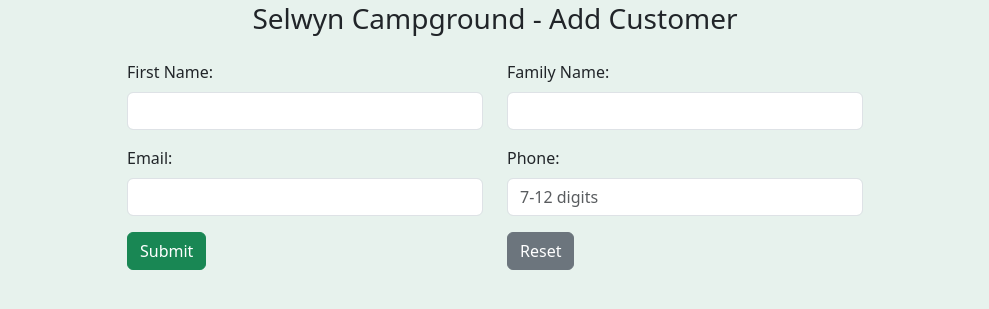
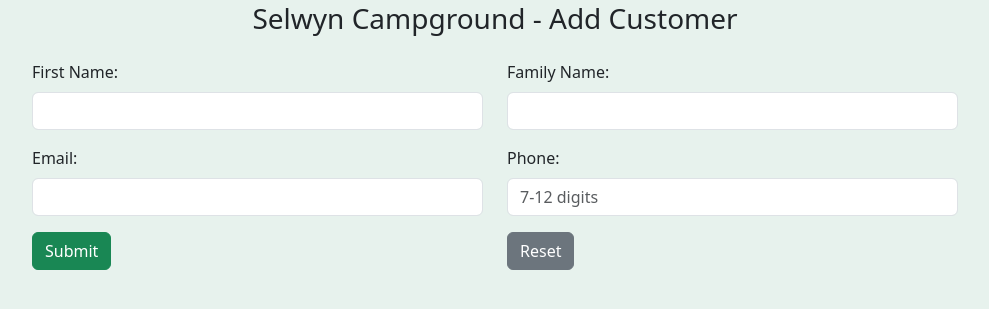
Before and after one commit to yingzhengv5/scg, a Flask app: page /customer/add in a window 1280 px wide. Shown: the part 110-419 px from the top of the page, without its empty margins (145-1134 px from the left). Run offline with Flask 3, Linux system fonts and the light colour scheme.

Commit message:
Layout adjustments

```diff
--- a/templates/add_or_edit_customer.html
+++ b/templates/add_or_edit_customer.html
@@ -16,7 +16,7 @@
         <!--Display selected customer's default value and allow user to change-->
         <input type="hidden" id="customer_id" name="customer_id" value="{{ customer[0] }}">
         <div class="row justify-content-center mb-3">
-            <div class="col-md-4">
+            <div class="col-md-5">
                 <label class="form-label" for="firstname">First Name:</label>
                 <!-- Only allow letters -->
                 <input class="form-control" type="text" id="firstname" name="firstname" pattern="[A-Za-z]*"
@@ -25,7 +25,7 @@
                     Please enter letters (a-z,A-Z) only
                 </div>
             </div>
-            <div class="col-md-4">
+            <div class="col-md-5">
                 <label class="form-label" for="familyname">Family Name:</label>
                 <!-- Only allow letters -->
                 <input class="form-control" type="text" id="familyname" name="familyname" pattern="[A-Za-z]*"
@@ -37,14 +37,14 @@
         </div>
 
         <div class="row justify-content-center mb-3">
-            <div class="col-md-4">
+            <div class="col-md-5">
                 <label class="form-label" for="email">Email:</label>
                 <input class="form-control" type="email" id="email" name="email" value="{{ customer[3] }}" required>
                 <div class="invalid-feedback">
                     Please enter a valid email address
                 </div>
             </div>
-            <div class="col-md-4">
+            <div class="col-md-5">
                 <label class="form-label" for="phone">Phone:</label>
                 <!-- Only allow numbers -->
                 <input class="form-control" type="tel" id="phone" name="phone" value="{{ customer[4] }}"
@@ -54,7 +54,7 @@
                 </div>
             </div>
         </div>
-        <div class="d-grid gap-2 col-3 mx-auto">
+        <div class="d-grid gap-2 col-4 mx-auto">
             <input class="btn btn-success" type="submit" value="Update">
         </div>
     </form>
@@ -72,7 +72,7 @@
     <form action="/customer/add" method="POST" class="needs-validation" novalidate>
         <!--Prompt user input with reasonable validation message-->
         <div class="row justify-content-center mb-3">
-            <div class="col-md-4">
+            <div class="col-md-5">
                 <label class="form-label" for="firstname">First Name:</label>
                 <!-- Only allow letters -->
                 <input class="form-control" type="text" id="firstname" name="firstname" pattern="[A-Za-z]*"
@@ -81,7 +81,7 @@
                     Please enter letters (a-z,A-Z) only
                 </div>
             </div>
-            <div class="col-md-4">
+            <div class="col-md-5">
                 <label class="form-label" for="familyname">Family Name:</label>
                 <!-- Only allow letters -->
                 <input class="form-control" type="text" id="familyname" name="familyname" pattern="[A-Za-z]*"
@@ -93,14 +93,14 @@
         </div>
 
         <div class="row justify-content-center mb-3">
-            <div class="col-md-4">
+            <div class="col-md-5">
                 <label class="form-label" for="email">Email:</label>
                 <input class="form-control" type="email" id="email" name="email" required>
                 <div class="invalid-feedback">
                     Please enter a valid email address
                 </div>
             </div>
-            <div class="col-md-4">
+            <div class="col-md-5">
                 <label class="form-label" for="phone">Phone:</label>
                 <!-- Only allow numbers -->
                 <input class="form-control" type="tel" id="phone" name="phone" pattern="[0-9]{7,12}"
@@ -112,10 +112,10 @@
         </div>
 
         <div class="row justify-content-center mb-3">
-            <div class="col-md-4">
+            <div class="col-md-5">
                 <input class="btn btn-success" type="submit" value="Submit">
             </div>
-            <div class="col-md-4">
+            <div class="col-md-5">
                 <input class="btn btn-secondary" type="reset" value="Reset">
             </div>
         </div>
--- a/templates/addsuccess.html
+++ b/templates/addsuccess.html
@@ -4,7 +4,7 @@
 <div class="container text-center mt-5">
     <p class="fs-4 fw-normal mb-4">Thank you, customer information has been successfully entered.</p>
     <div class="row justify-content-center mb-3">
-        <div class="col-8 text-center">
+        <div class="text-center">
             <table class="table table-default table-bordered mt-2">
                 <thead>
                     <tr>
--- a/templates/bookingsuccess.html
+++ b/templates/bookingsuccess.html
@@ -3,7 +3,7 @@
 
 <div class="container justify-content-center mt-5">
     <p class="fs-4 fw-normal text-center">Booking Successful !</p>
-    <div class="row col-4 offset-4">
+    <div class="row col-6 offset-3">
         <!-- Display booking information -->
         <ul class="list-group list-group-flush">
             <li class="list-group-item">Guest Name: {{ customer_detail[1] }} {{ customer_detail[2] }}</li>
--- a/templates/camperlist.html
+++ b/templates/camperlist.html
@@ -14,7 +14,7 @@
     <form action="/campers" method="POST">
         <!--Display campers in table-->
         <div class="row justify-content-center mb-3">
-            <div class="col-8 text-center">
+            <div class="col-10 text-center">
                 <table class="table table-default table-hover table-bordered caption-top mt-2">
                     <caption>Bookings on {{ campdate }}</caption>
                     <thead>
--- a/templates/datepickercamper.html
+++ b/templates/datepickercamper.html
@@ -9,7 +9,7 @@
     </div>
     <form action="{{ url_for('campers') }}" method="POST" class="needs-validation" novalidate>
         <div class="row justify-content-center mb-3 g-2">
-            <div class="col-3">
+            <div class="col-4">
                 <!-- Choose a date to view campers -->
                 <input class="form-control" type="date" value="{{currentdate}}" name="campdate" min="1000-01-01"
                     max="9999-12-31" required>
--- a/templates/searchcustomer.html
+++ b/templates/searchcustomer.html
@@ -11,7 +11,7 @@
     <form action="{{ url_for('search_customer')}}" class="needs-validation" novalidate>
         <!--Prompt user search by Name or Phone-->
         <div class="row justify-content-center mb-3 g-2">
-            <div class="col-4">
+            <div class="col-5">
                 <!-- Only allow letters or numbers -->
                 <input class="form-control" type="text" name="search_customer" pattern="[A-Za-z\s]*|[0-9]*"
                     placeholder="Name or Phone" required>
@@ -21,7 +21,7 @@
             </div>
         </div>
 
-        <div class="d-grid gap-2 col-1 mx-auto">
+        <div class="d-grid gap-2 col-2 mx-auto">
             <input class="btn btn-warning" type="submit" value="Search">
         </div>
     </form>
--- a/templates/selectcustomer.html
+++ b/templates/selectcustomer.html
@@ -11,7 +11,7 @@
 
     <form action="{{ url_for('summary_report') }}" method="POST" class="needs-validation" novalidate>
         <div class="row justify-content-center mb-3">
-            <div class="col-8 mb-1">
+            <div class="col-10 mb-1">
                 <label class="form-label fs-5" for="customer_id">Select the customer you'd like to
                     view</label><br>
                 <!-- Prompt user to select one or multiple customers to view -->
```
Also changed, not shown: templates/datepicker.html (+5 -3 lines).
